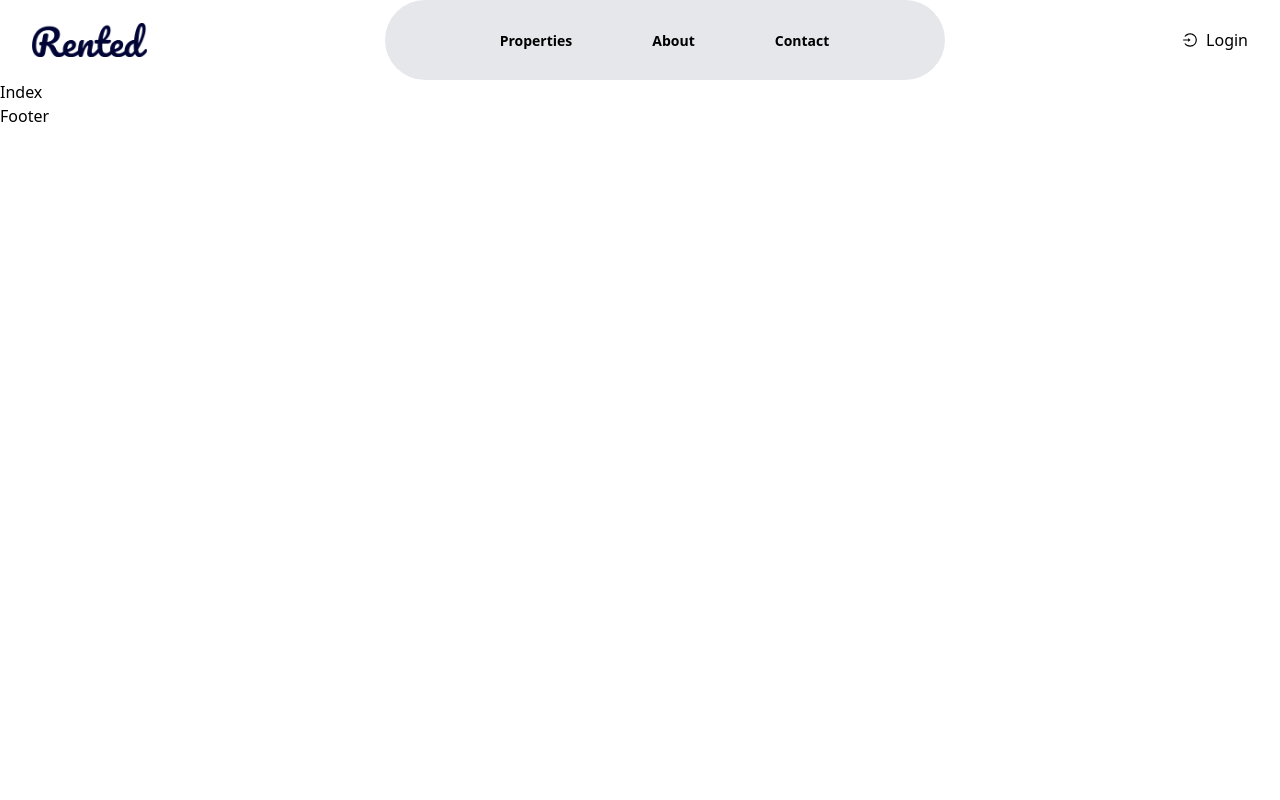
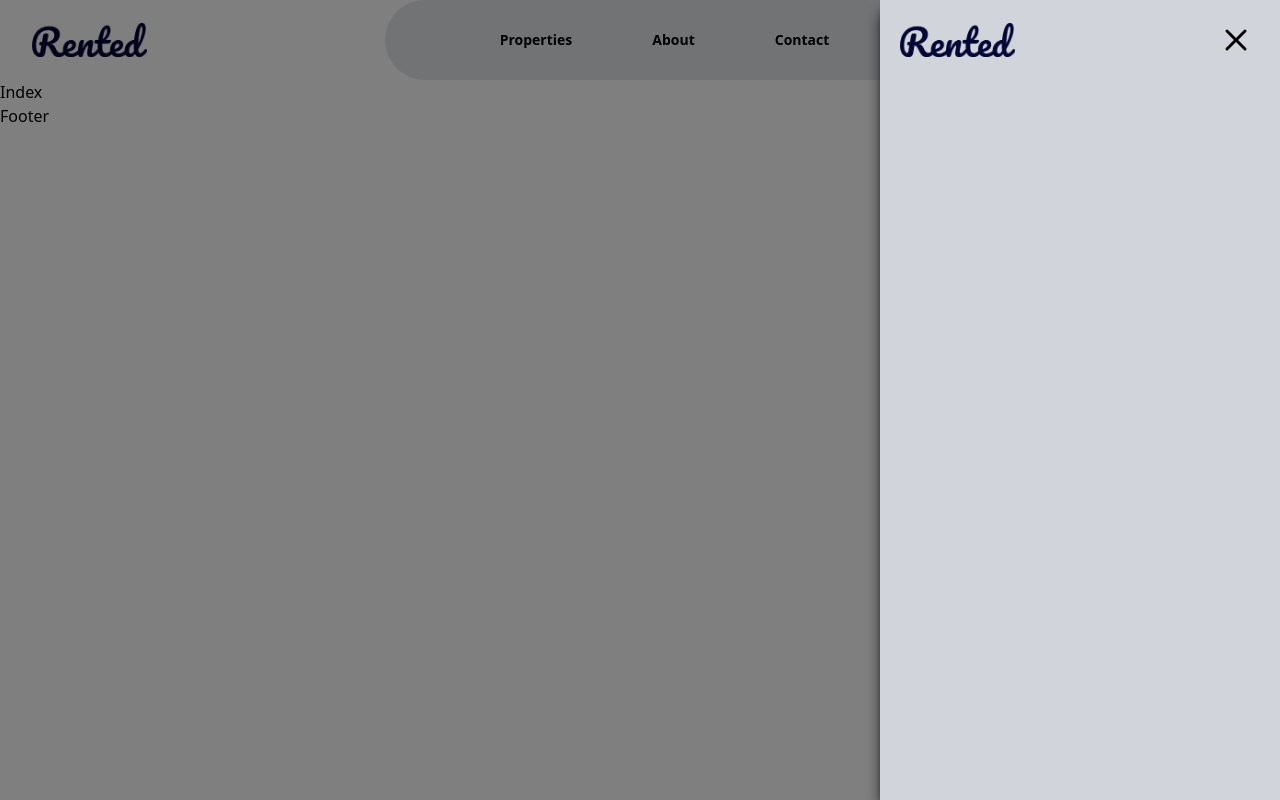
Before and after one commit to xProfanity/rented, a Next.js app: page / in a window 1280 px wide. Built offline with nearby package versions, Linux system fonts and the light colour scheme.

Commit message:
made drawer header

```diff
--- /dev/null
+++ b/components/MobileMenu.tsx
@@ -0,0 +1,30 @@
+import { useStateContext } from "@/context/StateContext"
+import Image from "next/image"
+
+import { BsX } from "react-icons/bs"
+
+import { RentedColor } from "@/assets"
+
+export default function MobileMenu() {
+    const {navOpen, handleNavOpen}: any = useStateContext()
+
+
+  return (
+    <div className="fixed h-screen w-full top-0">
+        <div className="h-screen w-full bg-black opacity-50 absolute top-0 left-0"/>
+        <div className="fixed z-50 right-0 shadow-lg shadow-black top-0 h-screen w-[25rem] bg-gray-300 flex flex-col">
+            <div className="h-20 w-[90%] flex mx-auto flex-row justify-between items-center">
+                <Image
+                    src={RentedColor}
+                    height={43}
+                    width={115}
+                    alt="rented"
+                />
+                <button>
+                    <BsX className="h-12 w-12" />
+                </button>
+            </div>
+        </div>
+    </div>
+  )
+}
--- a/components/Navbar.tsx
+++ b/components/Navbar.tsx
@@ -30,8 +30,10 @@ export default function Navbar() {
                 <ul className="w-[35rem] flex flex-row justify-center items-center h-full gap-20">
                     {menu.map((item, index) => (
                         <li key={index}>
-                            <Link href={`#${item.toLowerCase()}`} className={`${asPath === `/#${item.toLowerCase()}` ? "text-[#010536] font-bold" : "font-bold text-sm"}`}>
-                                {item}
+                            <Link href={`#${item.toLowerCase()}`}>
+                                <p className={`${asPath === `/#${item.toLowerCase()}` ? "text-[#010536] font-bold" : "font-bold text-sm"}`}>
+                                    {item}
+                                </p>
                             </Link>
                         </li>
                     ))}
--- a/components/index.js
+++ b/components/index.js
@@ -1,5 +1,6 @@
+import MobileMenu from './MobileMenu'
 import Navbar from './Navbar'
 
 export {
-    Navbar
+    MobileMenu, Navbar
 }
--- a/next.config.js
+++ b/next.config.js
@@ -1,6 +1,9 @@
 /** @type {import('next').NextConfig} */
 const nextConfig = {
   reactStrictMode: true,
+  compiler: {
+    styledComponents: true
+  }
 }
 
 module.exports = nextConfig
--- a/pages/_app.tsx
+++ b/pages/_app.tsx
@@ -1,4 +1,4 @@
-import { Navbar } from '@/components'
+import { MobileMenu, Navbar } from '@/components'
 import '@/styles/globals.css'
 import type { AppProps } from 'next/app'
 
@@ -8,6 +8,7 @@ export default function App({ Component, pageProps }: AppProps) {
   return (
     <StateContext>
       <Navbar />
+      <MobileMenu />
       <Component {...pageProps} />
       <p>Footer</p>
     </StateContext>
```
